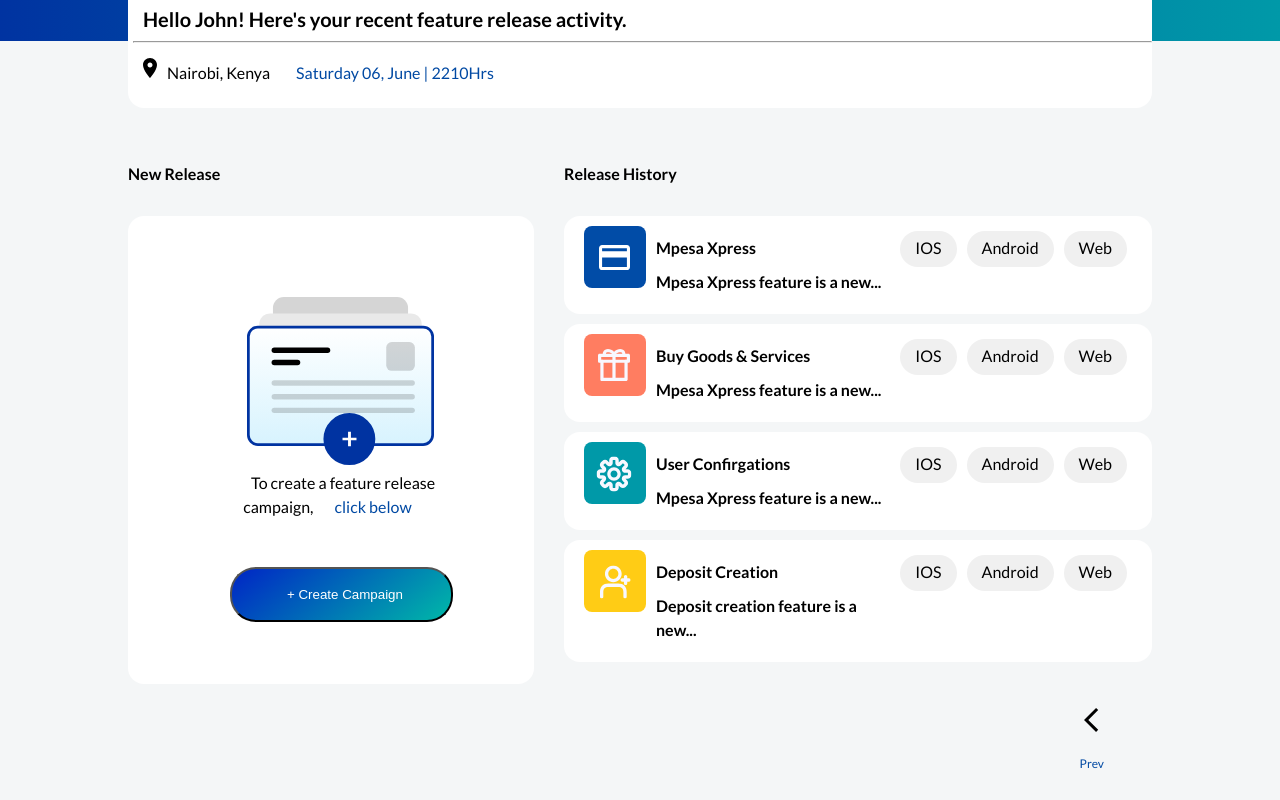
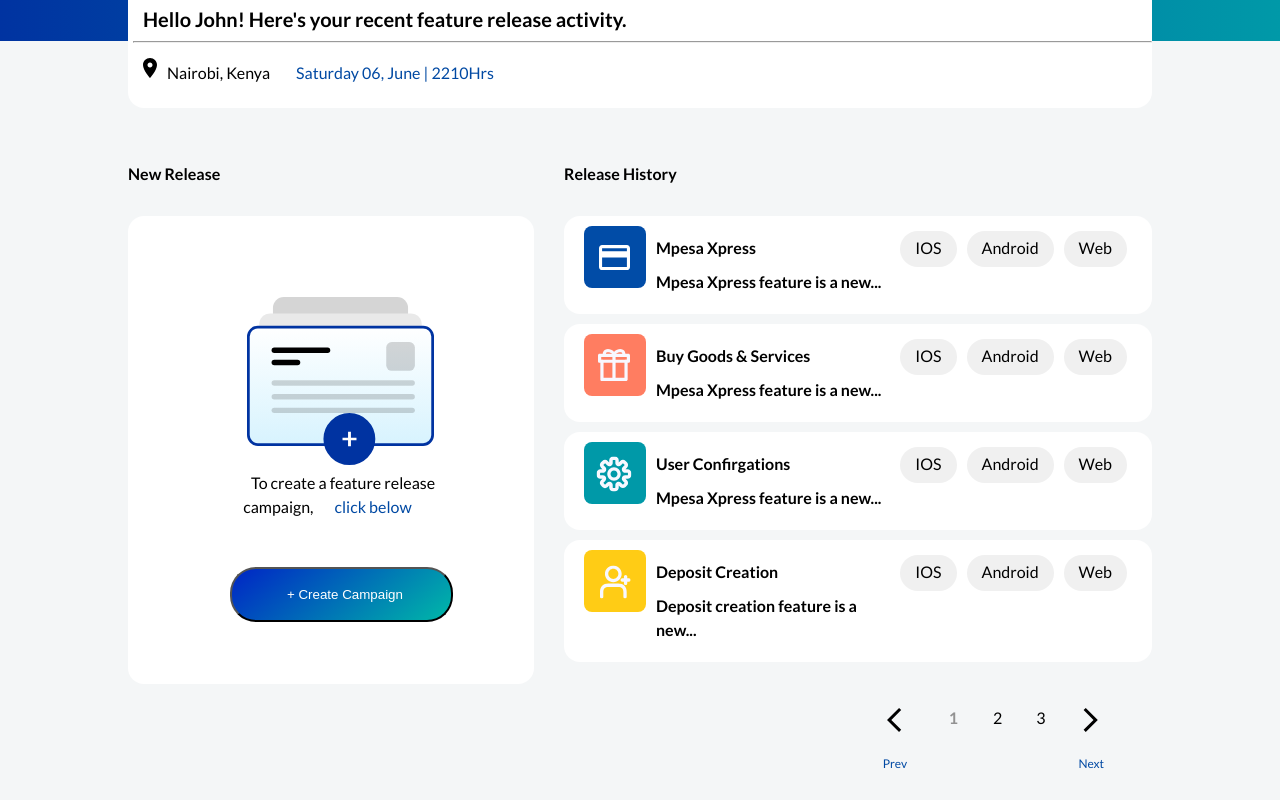
Before and after one commit to DannyMyles/Campaigns, a React (Create React App) app: page /campaign in a window 1280 px wide. Shown: the part 259-1059 px from the top of the page. Built offline with nearby package versions, Linux system fonts and the light colour scheme; data requests are answered from the project's data file; the HTML template or start-up script is replaced by a standard one.

Commit message:
Add paginate functionality

```diff
--- a/src/components/campaigns/Campaigns.tsx
+++ b/src/components/campaigns/Campaigns.tsx
@@ -205,7 +205,31 @@
             <div className="page-link">
               <div>
                 <div>
-                      <img src={left_arrow} alt="left_arrow" /><a href="#" className="page-link-prev">Prev</a>
+                  <img src={left_arrow} alt="left_arrow" />
+                  <a href="#" className="page-link-prev">
+                    Prev
+                  </a>
+                </div>
+              </div>
+            </div>
+            <div className="page-link page-number">
+              <div>
+                <span>1</span>
+              </div>
+              <div>
+                <span>2</span>
+              </div>
+              <div>
+                <span>3</span>
+              </div>
+            </div>
+            <div className="page-link">
+              <div>
+                <div>
+                  <img src={right_arrow} alt="right_arrow" />
+                  <a href="#" className="page-link-prev">
+                    Next
+                  </a>
                 </div>
               </div>
             </div>
@@ -213,8 +237,7 @@
         </div>
       </div>
     </div>
-
   );
 };
 
-export default Campaigns
+export default Campaigns;
```
Lines whose indentation alone changed are shown as unchanged.
